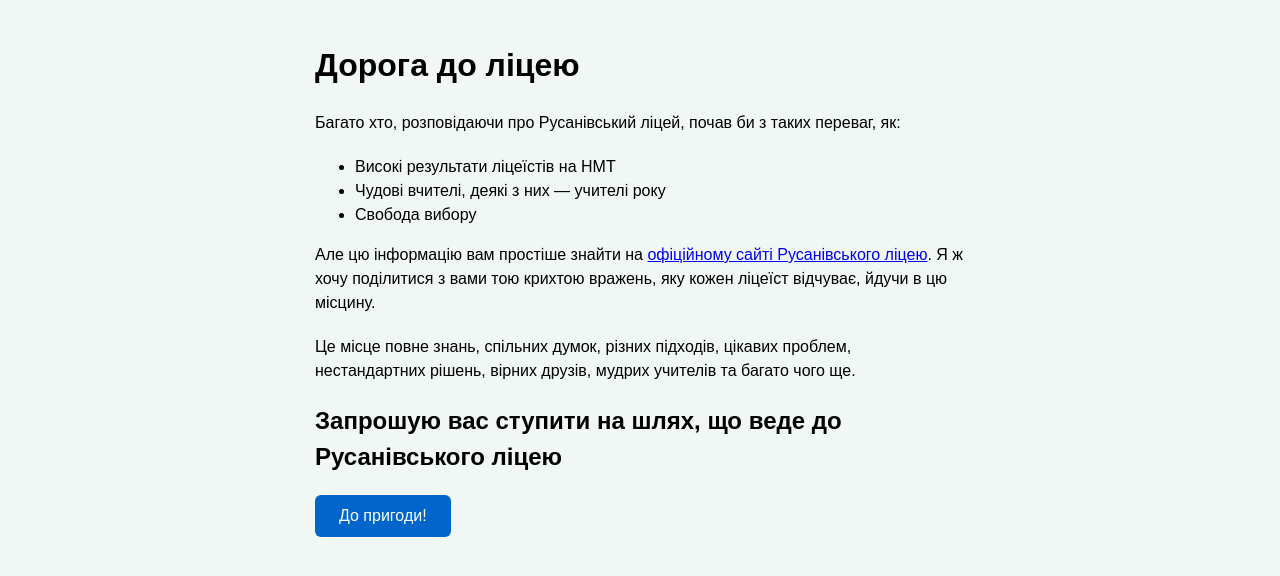
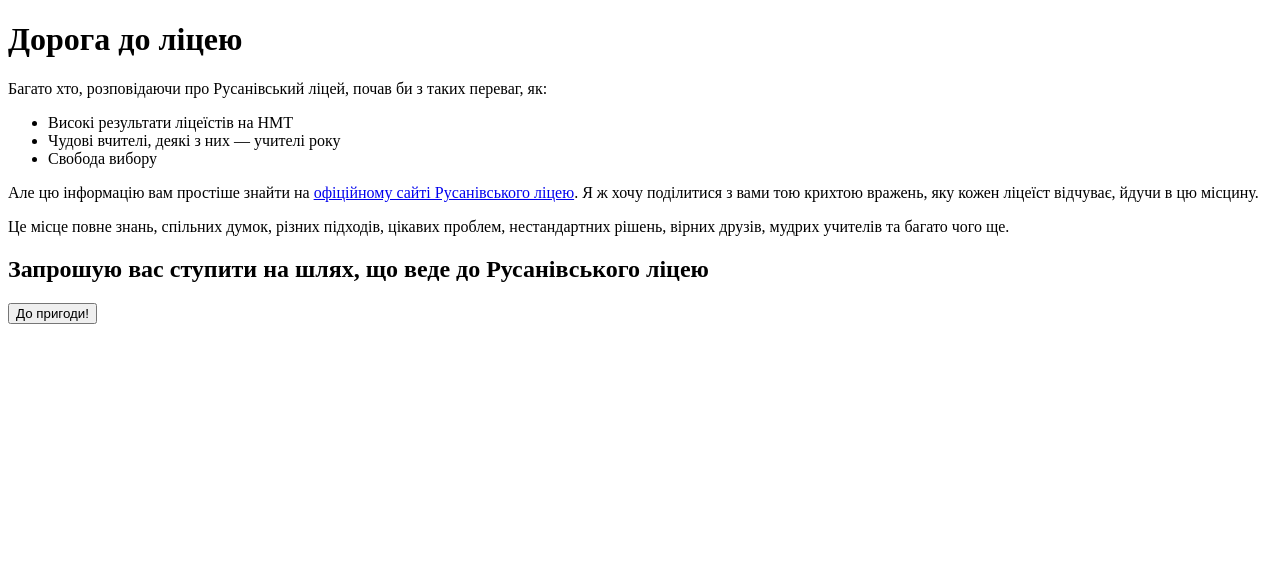
Before and after one commit to izhvanko-glitch/RL_Zhvanko, a Flask app: page / in a window 1280 px wide. Shown: the top 576 px of the page. Run offline with Flask 3, Linux system fonts and the light colour scheme.

Commit message:
Update index.html

```diff
--- a/templates/index.html
+++ b/templates/index.html
@@ -4,41 +4,6 @@
     <meta charset="UTF-8">
     <meta name="viewport" content="width=device-width, initial-scale=1.0">
     <title>Головна</title>
-
-    <style>
-        body {
-            max-width: 650px;
-            margin: 0 auto;
-            padding: 20px;
-            font-family: sans-serif;
-            line-height: 1.5;
-            background-color: #f0f7f4;
-        }
-
-        img {
-            width: 100%;
-            border-radius: 8px;
-        }
-
-        p {
-            margin-bottom: 20px;
-        }
-
-        button {
-            background-color: #0066cc;
-            color: white;
-            border: none;
-            padding: 12px 24px;
-            font-size: 16px;
-            border-radius: 6px;
-            cursor: pointer;
-        }
-
-        button:hover {
-            background-color: #0052a3;
-        }
-    </style>
-</head>
 <body>
 
 <h1>Дорога до ліцею</h1>
```
